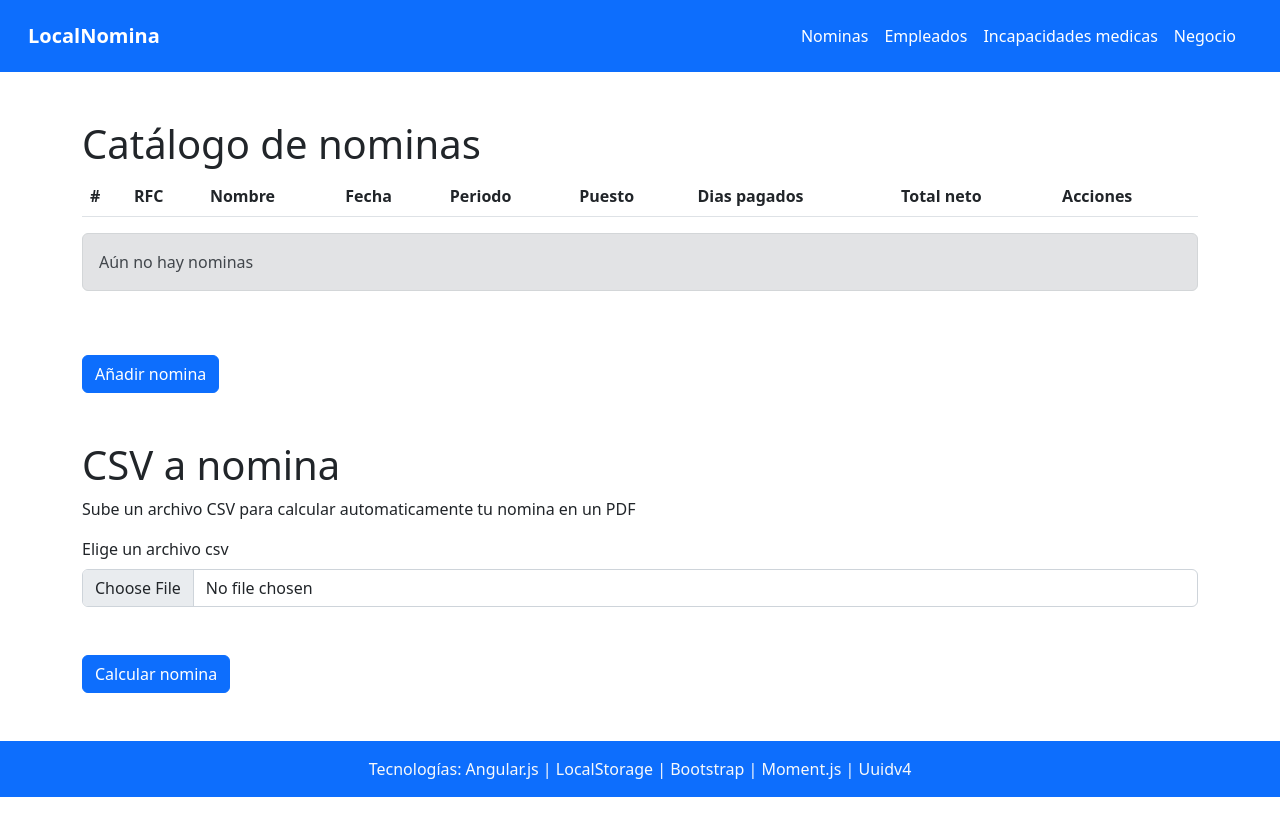
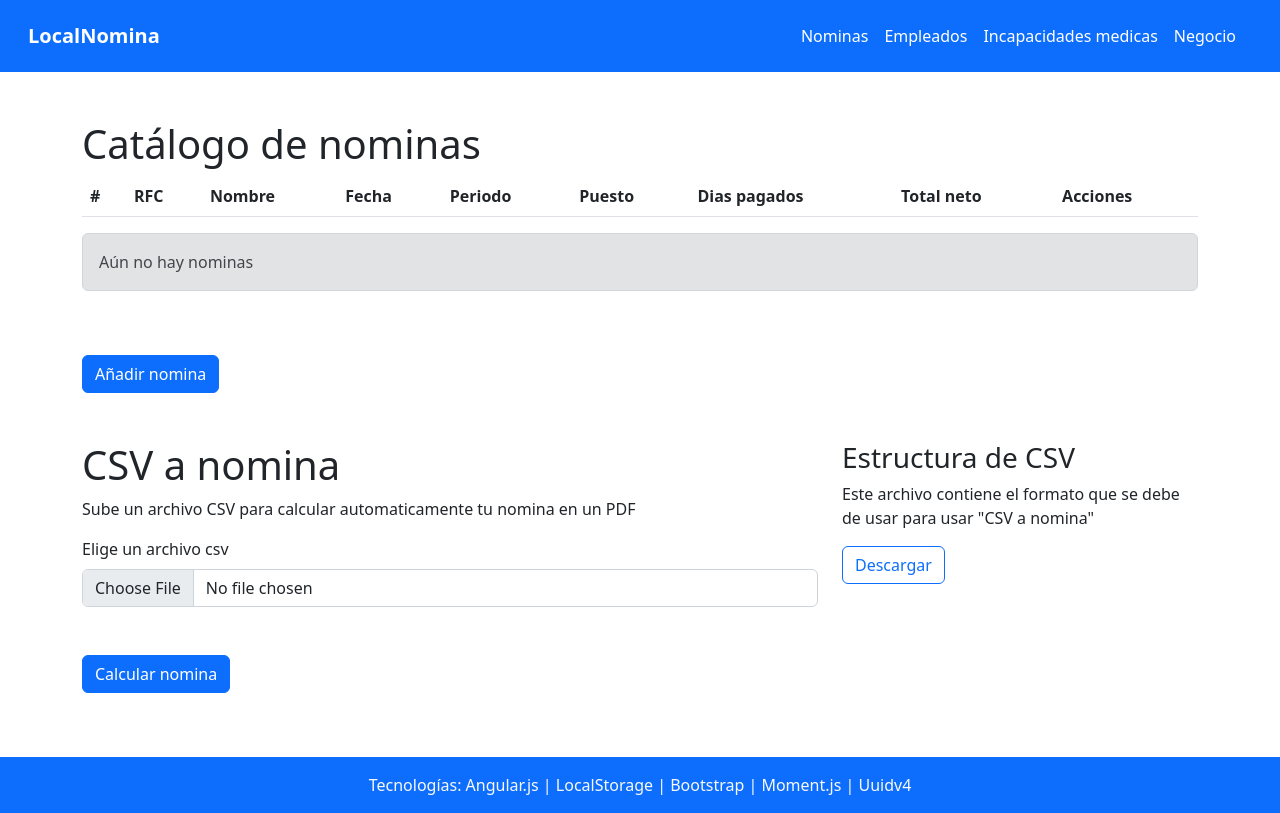
Before and after one commit to BrianS-TICS/nomina_proyect, an Angular app: page / in a window 1280 px wide. Built offline with nearby package versions, Linux system fonts and the light colour scheme; what pdfmake would draw is missing.

Commit message:
Se agrega ejemplo de csv

```diff
--- a/src/app/app.component.html
+++ b/src/app/app.component.html
@@ -60,14 +60,24 @@
       <input class="mt-5 btn btn-primary" type="button" value="Añadir nomina" (click)="openNominaDialog()">
     </div>
 
-    <section class="mt-5">
-      <h1 class="primary">CSV a nomina</h1>
-      <p>Sube un archivo CSV para calcular automaticamente tu nomina en un PDF</p>
+    <section class="row mt-5">
 
-      <div class="mb-3">
-        <label for="formFile" class="form-label">Elige un archivo csv</label>
-        <input (change)="onFileSelected($event)" accept=".csv" class="form-control" type="file" id="formFile">
-        <input class="mt-5 btn btn-primary" type="button" (click)="this.makePdf()" value="Calcular nomina">
+      <div class="col-8">
+        <h1 class="primary">CSV a nomina</h1>
+        <p>Sube un archivo CSV para calcular automaticamente tu nomina en un PDF</p>
+        <div class="mb-3">
+          <label for="formFile" class="form-label">Elige un archivo csv</label>
+          <input (change)="onFileSelected($event)" accept=".csv" class="form-control" type="file" id="formFile">
+          <input class="mt-5 btn btn-primary" type="button" (click)="this.makePdf()" value="Calcular nomina">
+        </div>
+      </div>
+
+      <div class="col-4">
+        <h3 class="primary">Estructura de CSV</h3>
+        <p>Este archivo contiene el formato que se debe de usar para usar "CSV a nomina"</p>
+        <button (click)="descargarArchivo()" class="btn btn-outline-primary" type="button">
+          Descargar
+        </button>
       </div>
 
     </section>
--- a/src/app/app.component.ts
+++ b/src/app/app.component.ts
@@ -261,6 +261,22 @@ export class AppComponent {
     })
   }
 
+  public descargarArchivo() {
+    // Crea un enlace de descarga
+    let enlace = document.createElement('a');
+    enlace.href = '/assets/example.csv'; // Reemplaza 'ruta_del_archivo' con la URL del archivo que deseas descargar
+    enlace.download = 'example.csv'; // Reemplaza 'nombre_del_archivo' con el nombre que deseas asignarle al archivo descargado
+
+    // Agrega el enlace al documento
+    document.body.appendChild(enlace);
+
+    // Simula un clic en el enlace para descargar el archivo
+    enlace.click();
+
+    // Remueve el enlace del documento
+    document.body.removeChild(enlace);
+
+  }
 
 
 
@@ -298,7 +314,7 @@ export class AppComponent {
     let diasDePeriodo = fechaInicioPeriodo.diff(fechaFinPeriodo, 'days') - 1;
     diasDePeriodo = Math.abs(diasDePeriodo)
 
-    const diasPagados = this.CSVData[0].dias_trabajados - diasIncapacidadDentroPeriodo;
+    const diasPagados = diasDePeriodo - diasIncapacidadDentroPeriodo;
     console.log(diasDePeriodo)
     const subtotalCalculo = Math.ceil(diasDePeriodo * parseFloat(salarioDiarioStr));
 
```
Also changed, not shown: src/assets/example.csv (added).
